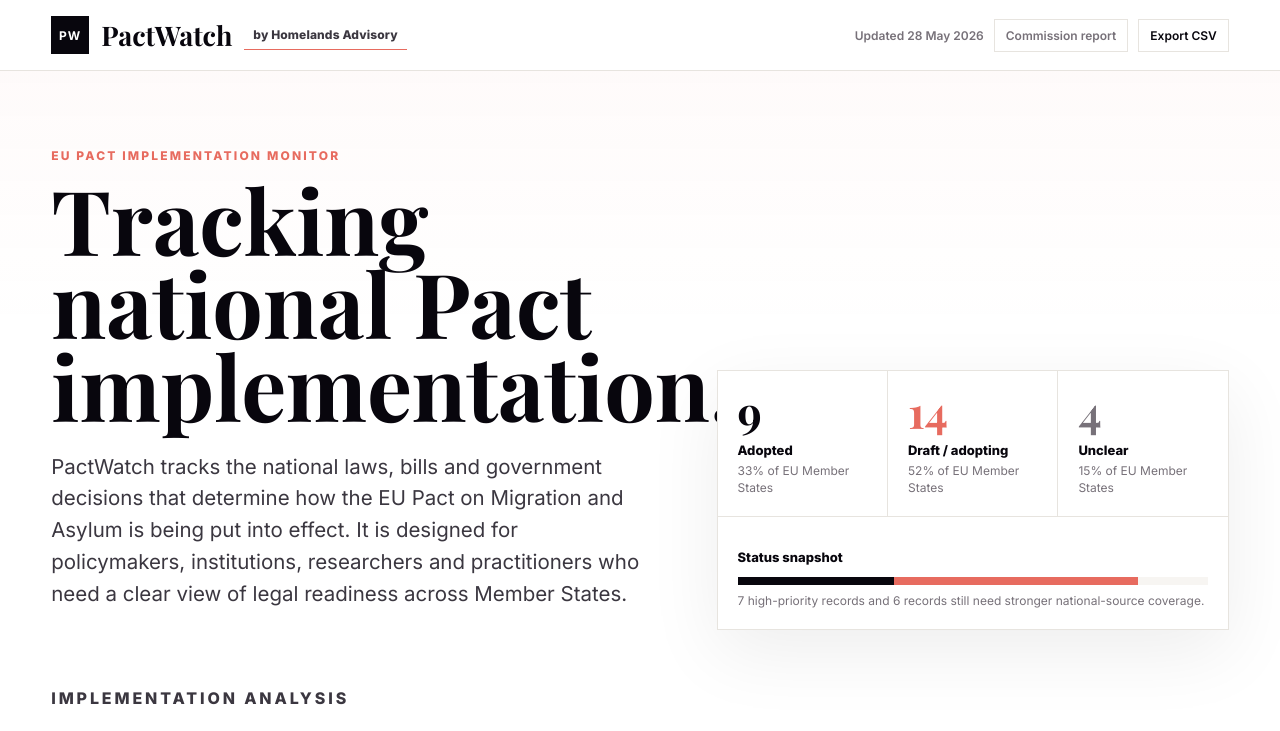
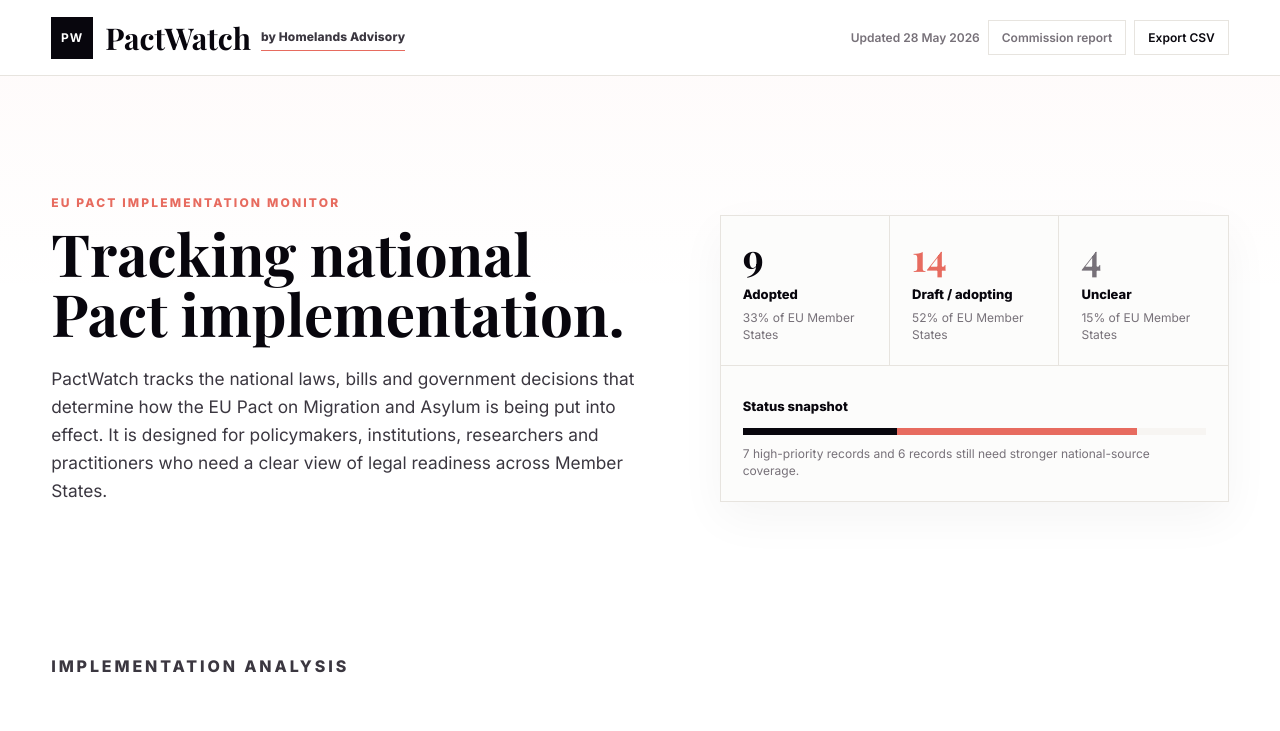
Before and after one commit to homeland-ai/pactwatch, a React (Vite) app: page / in a window 1280 px wide. Shown: the top 731 px of the page. Built offline with nearby package versions, Linux system fonts and the light colour scheme.

Commit message:
Polish first viewport design

```diff
--- a/src/App.css
+++ b/src/App.css
@@ -1,7 +1,7 @@
 .app-shell {
   min-height: 100svh;
   background:
-    linear-gradient(180deg, rgba(231, 107, 95, 0.04), transparent 330px),
+    linear-gradient(180deg, rgba(231, 107, 95, 0.035), transparent 300px),
     var(--paper);
   color: var(--ink);
 }
@@ -13,9 +13,10 @@
   display: flex;
   align-items: center;
   justify-content: space-between;
-  gap: 24px;
-  padding: 16px clamp(20px, 4vw, 56px);
-  background: rgba(255, 255, 255, 0.88);
+  gap: 20px;
+  min-height: 76px;
+  padding: 12px clamp(20px, 4vw, 56px);
+  background: rgba(255, 255, 255, 0.92);
   border-bottom: 1px solid var(--line);
   backdrop-filter: blur(18px);
 }
@@ -23,7 +24,7 @@
 .brand-group {
   display: inline-flex;
   align-items: center;
-  gap: 12px;
+  gap: 10px;
   flex-wrap: wrap;
 }
 
@@ -37,8 +38,8 @@
 
 .brand-mark {
   display: grid;
-  width: 38px;
-  height: 38px;
+  width: 42px;
+  height: 42px;
   place-items: center;
   background: var(--ink);
   color: var(--paper);
@@ -50,7 +51,7 @@
 .brand strong {
   display: block;
   font-family: var(--display);
-  font-size: 27px;
+  font-size: 30px;
   line-height: 1;
 }
 
@@ -64,7 +65,7 @@
 }
 
 .brand-sub {
-  padding: 7px 9px;
+  padding: 5px 0 6px;
   border-bottom: 1px solid var(--coral);
   color: var(--soft-ink);
   font-weight: 750;
@@ -79,12 +80,12 @@
 .topbar-actions {
   display: flex;
   align-items: center;
-  gap: 10px;
+  gap: 8px;
 }
 
 .topbar-actions a,
 .topbar-actions button {
-  padding: 8px 11px;
+  padding: 9px 13px;
   border: 1px solid var(--line);
   background: var(--paper);
   text-decoration: none;
@@ -96,14 +97,16 @@
 
 .overview {
   display: grid;
-  grid-template-columns: minmax(0, 1.08fr) minmax(360px, 0.92fr);
-  gap: clamp(28px, 5vw, 76px);
-  padding: clamp(46px, 6vw, 82px) clamp(20px, 4vw, 56px) 22px;
-  align-items: end;
+  grid-template-columns: minmax(440px, 0.95fr) minmax(420px, 0.8fr);
+  gap: clamp(34px, 5vw, 84px);
+  min-height: clamp(470px, calc(100svh - 220px), 560px);
+  padding: clamp(34px, 4vw, 56px) clamp(20px, 4vw, 56px) clamp(28px, 4vw, 46px);
+  align-items: center;
 }
 
 .overview-copy {
-  max-width: 780px;
+  max-width: 760px;
+  min-width: 0;
 }
 
 .eyebrow {
@@ -116,45 +119,51 @@
 }
 
 .overview h1 {
-  max-width: 720px;
+  max-width: 700px;
   margin: 0;
   font-family: var(--display);
-  font-size: clamp(52px, 7vw, 98px);
+  font-size: clamp(44px, 4.55vw, 66px);
   font-weight: 700;
-  line-height: 0.93;
+  line-height: 1.03;
   letter-spacing: 0;
+  text-wrap: balance;
+}
+
+.overview h1 span {
+  display: block;
 }
 
 .overview-copy > p:last-child {
-  max-width: 620px;
-  margin-top: 24px;
+  max-width: 660px;
+  margin-top: 22px;
   color: var(--soft-ink);
-  font-size: clamp(17px, 1.6vw, 21px);
-  line-height: 1.55;
+  font-size: clamp(16px, 1.35vw, 19px);
+  line-height: 1.62;
 }
 
 .overview-panel {
   display: grid;
   grid-template-columns: repeat(3, 1fr);
+  min-width: 0;
   gap: 1px;
   overflow: hidden;
   border: 1px solid var(--line);
   background: var(--line);
-  box-shadow: 0 22px 70px rgba(8, 6, 13, 0.07);
+  box-shadow: 0 16px 44px rgba(8, 6, 13, 0.045);
 }
 
 .metric,
 .progress-story {
-  min-height: 118px;
-  padding: 20px;
-  background: var(--paper);
+  min-height: 112px;
+  padding: 22px;
+  background: rgba(255, 255, 255, 0.88);
 }
 
 .metric strong {
   display: block;
   font-family: var(--display);
-  font-size: 44px;
-  line-height: 0.9;
+  font-size: 38px;
+  line-height: 1;
 }
 
 .metric-coral strong {
@@ -168,7 +177,7 @@
 .metric span,
 .progress-story span {
   display: block;
-  margin-top: 12px;
+  margin-top: 10px;
   color: var(--ink);
   font-size: 13px;
   font-weight: 800;
@@ -177,10 +186,10 @@
 .metric small,
 .progress-story small {
   display: block;
-  margin-top: 5px;
+  margin-top: 7px;
   color: var(--muted);
   font-size: 12px;
-  line-height: 1.35;
+  line-height: 1.42;
 }
 
 .progress-story {
@@ -191,8 +200,8 @@
 .progress-track {
   position: relative;
   display: flex;
-  height: 8px;
-  margin: 12px 0 8px;
+  height: 7px;
+  margin: 14px 0 10px;
   overflow: hidden;
   background: var(--wash);
 }
@@ -216,7 +225,7 @@
 }
 
 .analysis-panel {
-  padding: 34px clamp(20px, 4vw, 56px) 26px;
+  padding: 18px clamp(20px, 4vw, 56px) 32px;
 }
 
 .analysis-heading {
@@ -744,6 +753,11 @@ input:focus-visible {
     grid-template-columns: 1fr;
   }
 
+  .overview {
+    min-height: auto;
+    padding-top: 38px;
+  }
+
   .analysis-grid {
     grid-template-columns: repeat(2, minmax(0, 1fr));
   }
@@ -766,12 +780,24 @@ input:focus-visible {
   }
 
   .overview {
-    padding-top: 36px;
+    padding-top: 30px;
+  }
+
+  .overview-copy {
+    width: min(100%, 340px);
+    max-width: calc(100vw - 44px);
+  }
+
+  .overview-copy > p:last-child {
+    max-width: 330px;
   }
 
   .overview h1 {
-    font-size: clamp(40px, 11vw, 48px);
-    line-height: 0.96;
+    max-width: 340px;
+    font-size: clamp(30px, 7.8vw, 32px);
+    line-height: 1.08;
+    text-wrap: wrap;
+    overflow-wrap: break-word;
   }
 
   .overview-copy > p:last-child {
--- a/src/App.tsx
+++ b/src/App.tsx
@@ -149,7 +149,10 @@ function App() {
       <section className="overview" id="top">
         <div className="overview-copy">
           <p className="eyebrow">EU Pact implementation monitor</p>
-          <h1>Tracking national Pact implementation.</h1>
+          <h1>
+            <span>Tracking national</span>
+            <span>Pact implementation.</span>
+          </h1>
           <p>
             PactWatch tracks the national laws, bills and government decisions
             that determine how the EU Pact on Migration and Asylum is being put
```
